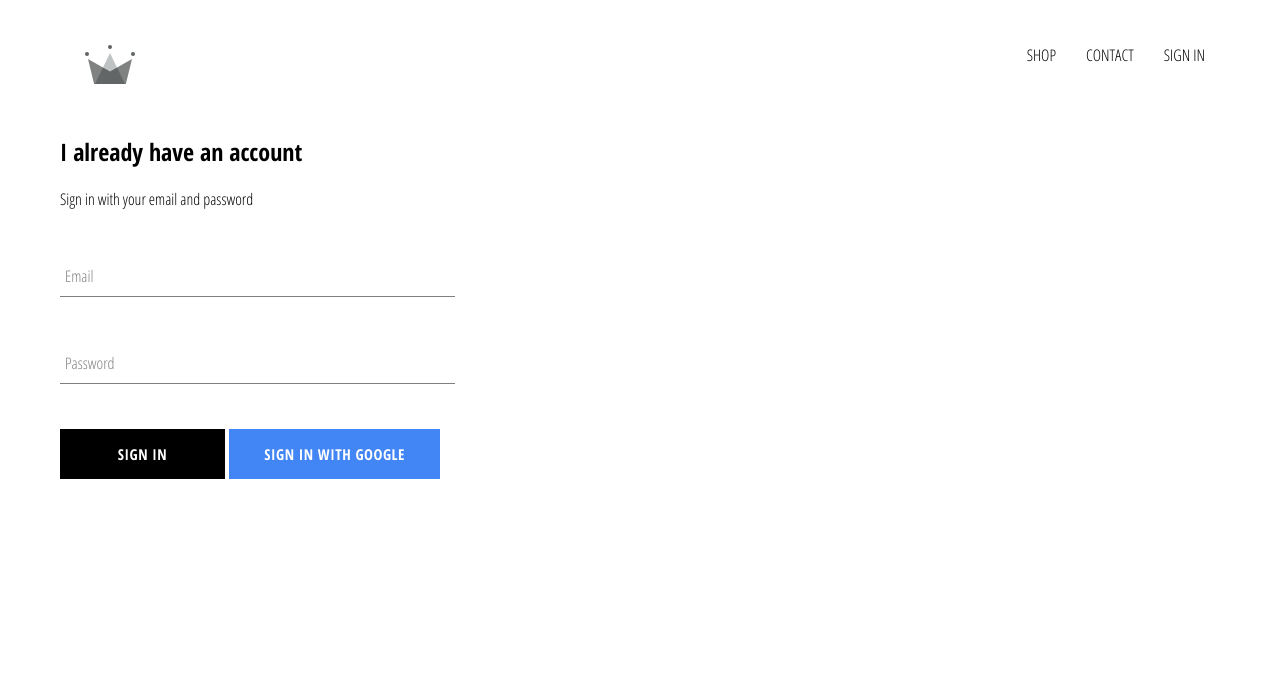
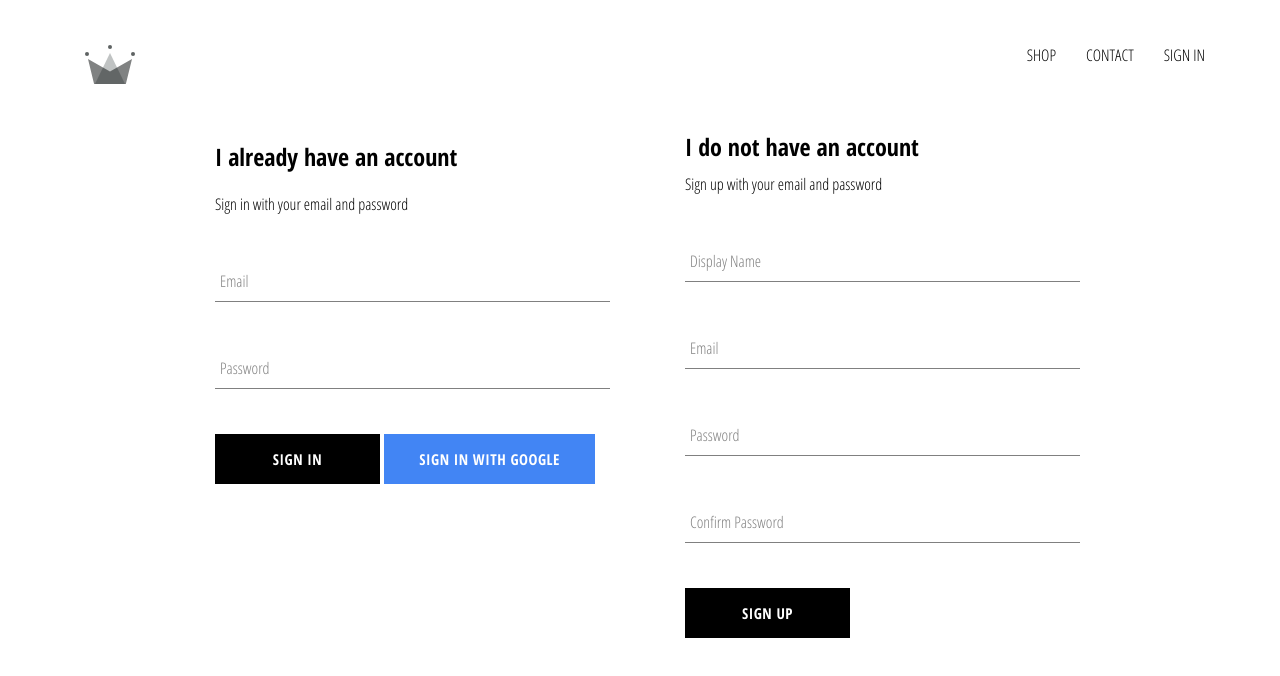
Before and after one commit to sahanpasindu/React_Ecommerce_Project, a React (Create React App) app in the folder royal-cloths/: page /signin in a window 1280 px wide. Shown: the top 676 px of the page. Built offline with nearby package versions, Linux system fonts and the light colour scheme; no server answers.

Commit message:
Adding email/password sign up authentication for firebase, as a result we need to store our user objects in the database.

```diff
--- /dev/null
+++ b/royal-cloths/src/components/sign-up/sign-up.component.jsx
@@ -0,0 +1,95 @@
+import React from 'react';
+
+import FormInput from '../form-input/form-input.component'
+import CustomButton from '../custom-button/custom-button.component'
+
+import { auth, createUserProfileDocument } from '../../firebase/firebase.utils'
+
+import './sign-up.style.scss';
+
+class SignUp extends React.Component {
+   constructor() {
+      super();
+
+      this.state = {
+         displayName: '',
+         email: '',
+         password: '',
+         confirmPassword: ''
+      }
+   }
+
+   handleSubmit = async event => {
+      event.preventDefault();
+      const { displayName, email, password, confirmPassword } = this.state;
+
+      if (password !== confirmPassword) {
+         alert("Password don't match");
+         return;
+      }
+
+      try {
+         const { user } = await auth.createUserWithEmailAndPassword(email, password);
+         await createUserProfileDocument(user, { displayName });
+
+         this.setState({
+            displayName: '',
+            email: '',
+            password: '',
+            confirmPassword: ''
+         });
+
+      } catch (error) {
+         console.error(error);
+      }
+   }
+
+   handleChange = event => {
+      const { name, value } = event.target;
+      this.setState({ [name]: value });
+   }
+
+   render() {
+      const { displayName, email, password, confirmPassword } = this.state;
+      return (
+         <div className="sign-up">
+            <h2 className="title">I do not have an account</h2>
+            <span>Sign up with your email and password</span>
+            <form className="sign-up-form" onSubmit={this.handleSubmit}>
+
+               <FormInput
+                  type="text"
+                  name="displayName"
+                  value={displayName}
+                  onChange={this.handleChange}
+                  label="Display Name" />
+
+               <FormInput
+                  type="email"
+                  name="email"
+                  value={email}
+                  onChange={this.handleChange}
+                  label="Email" />
+
+               <FormInput
+                  type="password"
+                  name="password"
+                  value={password}
+                  onChange={this.handleChange}
+                  label="Password" />
+
+               <FormInput
+                  type="password"
+                  name="confirmPassword"
+                  value={confirmPassword}
+                  onChange={this.handleChange}
+                  label="Confirm Password" />
+
+               <CustomButton type="submit">SIGN UP</CustomButton>
+            </form>
+         </div>
+      );
+   }
+}
+
+export default SignUp;
--- /dev/null
+++ b/royal-cloths/src/components/sign-up/sign-up.style.scss
@@ -0,0 +1,9 @@
+.sign-up{
+   display: flex;
+   flex-direction: column;
+   width:380px;
+
+   .title{
+      margin: 10px 0;
+   }
+}
--- a/royal-cloths/src/pages/sign-in-and-sign-up/sign-in-and-sign-up.component.jsx
+++ b/royal-cloths/src/pages/sign-in-and-sign-up/sign-in-and-sign-up.component.jsx
@@ -1,12 +1,14 @@
 import React from 'react';
 
 import SignIn from '../../components/sign-in/sign-in.component';
+import SignUp from '../../components/sign-up/sign-up.component';
 
 import './sign-in-and-sign-up.style.scss';
 
 const SignInAndSignUpPage = () => (
    <div className='sign-in-and-sign-up'>
       <SignIn />
+      <SignUp />
    </div>
 );
 
--- a/royal-cloths/src/pages/sign-in-and-sign-up/sign-in-and-sign-up.style.scss
+++ b/royal-cloths/src/pages/sign-in-and-sign-up/sign-in-and-sign-up.style.scss
@@ -0,0 +1,6 @@
+.sign-in-and-sign-up{
+   width:850px;
+   display: flex;
+   justify-content: space-between;
+   margin:30px auto;
+}
```
Also changed, not shown: royal-cloths/src/App.js (+3 -7 lines).
